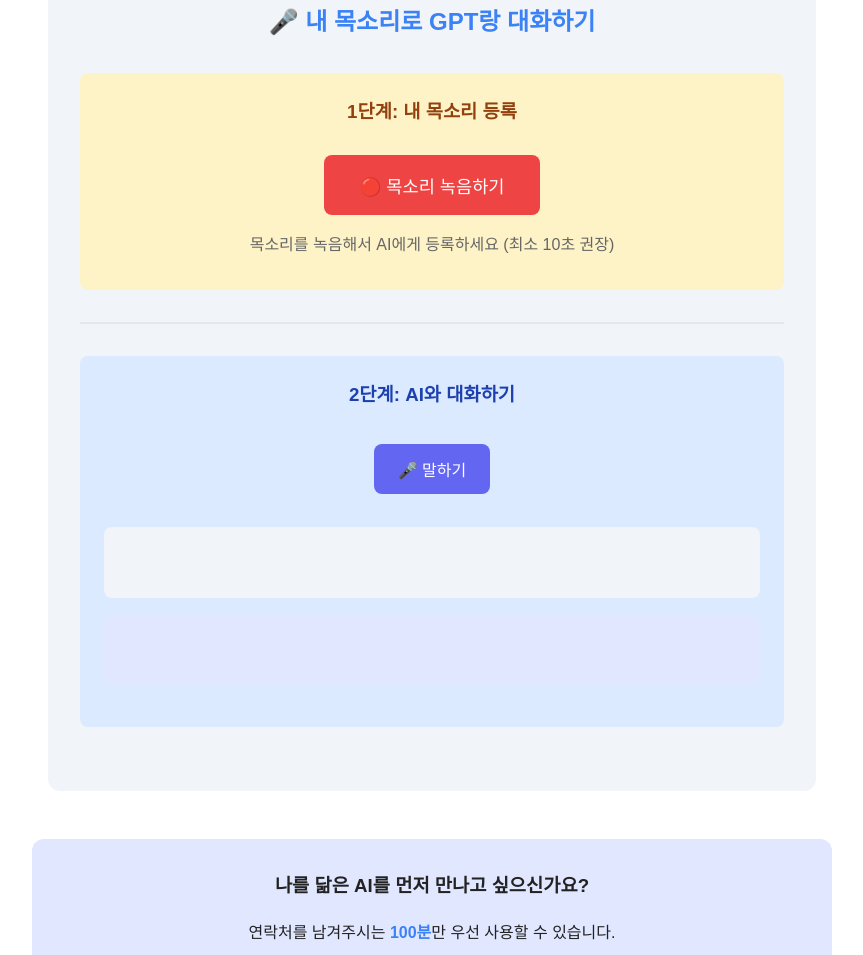
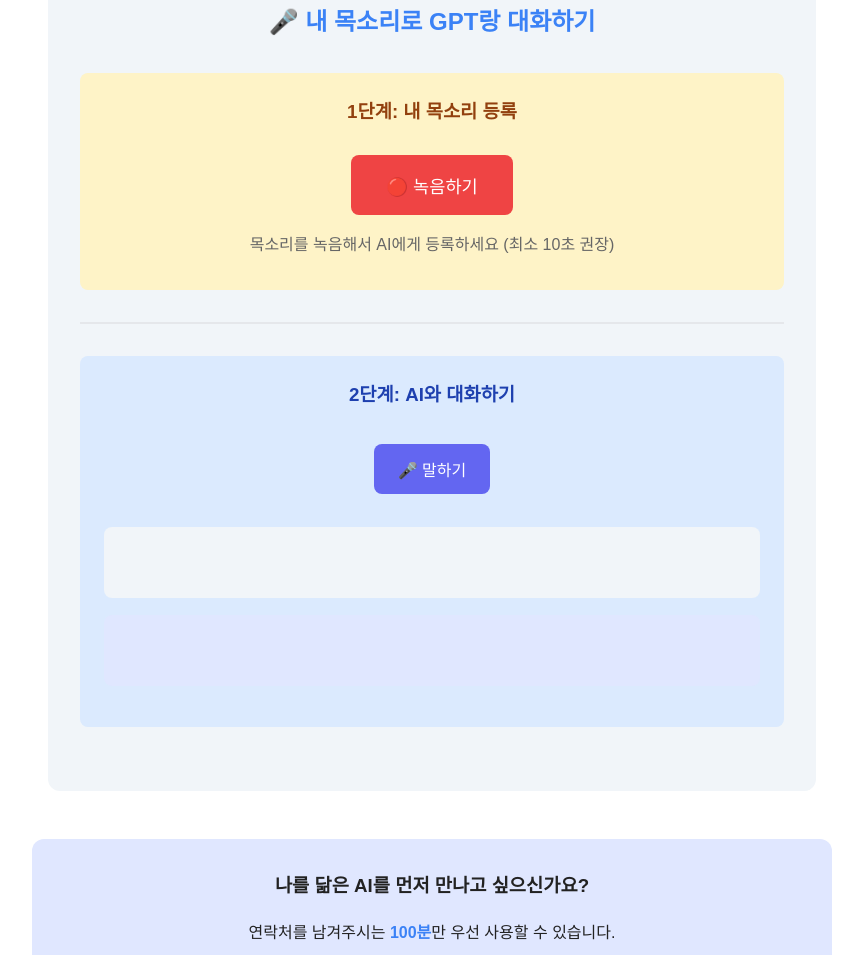
Before and after one commit to geonukim77/chatwithvoice, a website: page index.html in a window 1280 px wide. Shown: the part 798-1753 px from the top of the page, without its empty margins (208-1071 px from the left). Drawn offline with Linux system fonts and the light colour scheme.

Commit message:
css 1.0.1-1

```diff
--- a/index.html
+++ b/index.html
@@ -212,7 +212,7 @@
         <div style="margin: 2em 0; padding: 1.5em; background: #fef3c7; border-radius: 8px;">
           <h3 style="margin-top: 0; color: #92400e;">1단계: 내 목소리 등록</h3>
           <button id="voiceRecordBtn" style="background: #ef4444; color: #fff; border: none; border-radius: 8px; padding: 1em 2em; font-size: 1.1rem; cursor: pointer; margin: 0.5em;">
-            🔴 목소리 녹음하기
+            🔴 녹음하기
           </button>
           <p id="voiceStatus" style="color: #666; margin: 0.5em 0;">목소리를 녹음해서 AI에게 등록하세요 (최소 10초 권장)</p>
         </div>
```
